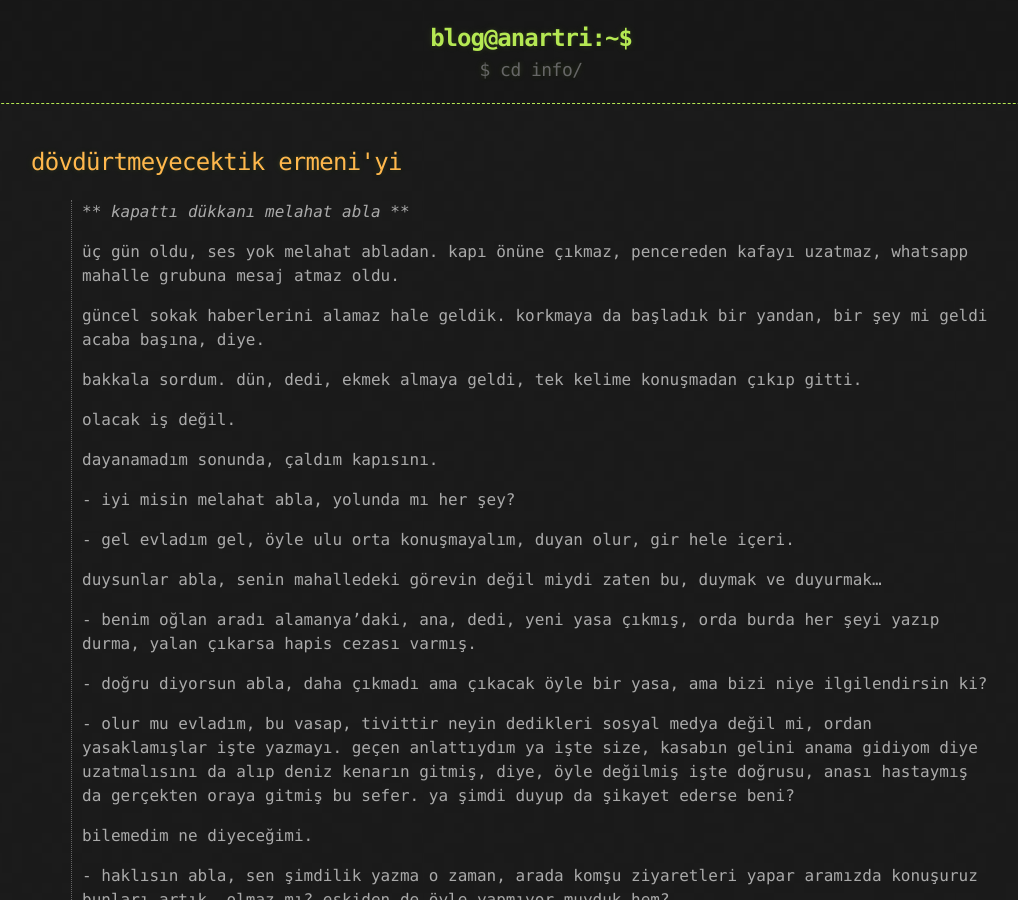
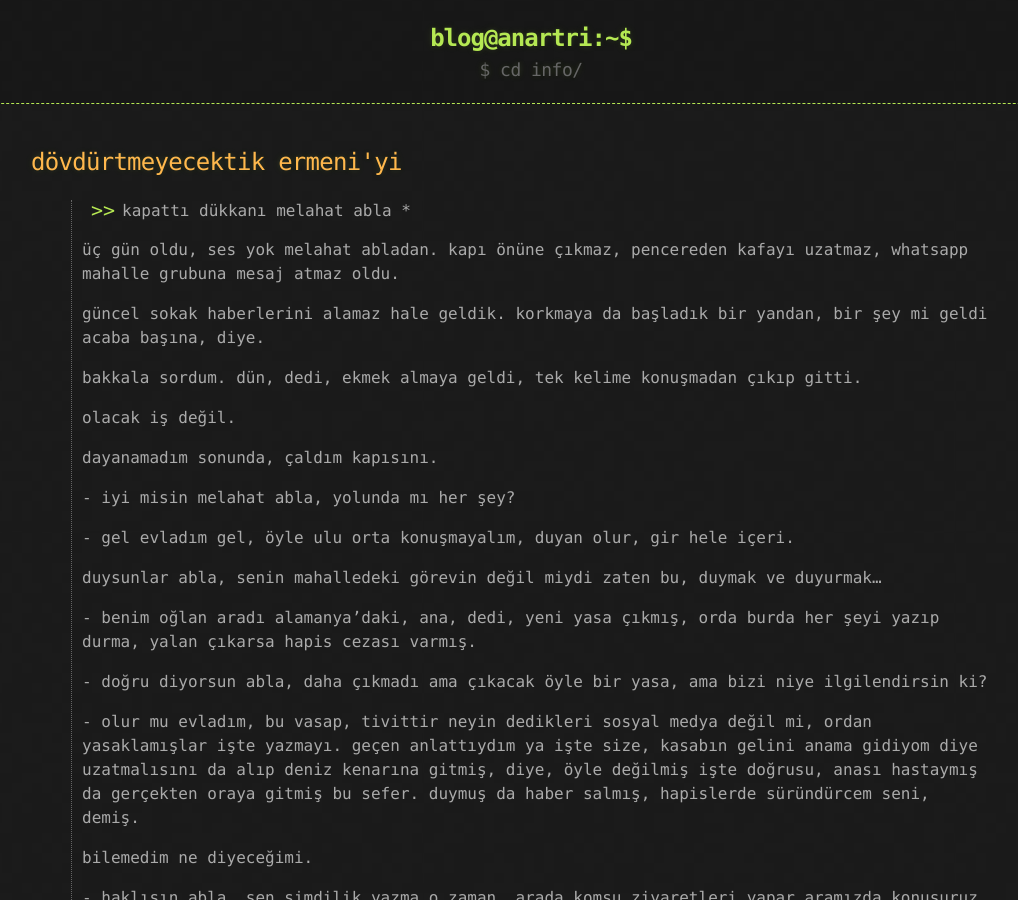
Before and after one commit to lanartri/lanartri.github.io, a Jekyll site: the page built from _posts/2022-05-30-kapatti-dukkani-melahat-abla.md, in a window 1280 px wide and 900 px high. Shown: the whole window, without its empty margins (109-1127 px from the left). Built offline with Jekyll 4.4.1, drawn with Linux system fonts in a browser that asks for light colours.

Commit message:
yeni blog, giriş devam

```diff
--- a/_posts/2022-05-30-kapatti-dukkani-melahat-abla.md
+++ b/_posts/2022-05-30-kapatti-dukkani-melahat-abla.md
@@ -5,7 +5,7 @@ date:   2022-05-31 11:58:00 +0000
 published: true
 categories: gündem
 ---
-> *** kapattı dükkanı melahat abla ***
+> * kapattı dükkanı melahat abla *
 >
 > üç gün oldu, ses yok melahat abladan. kapı önüne çıkmaz, pencereden kafayı uzatmaz, whatsapp mahalle grubuna mesaj atmaz oldu.
 >
@@ -27,7 +27,7 @@ categories: gündem
 >
 > \- doğru diyorsun abla, daha çıkmadı ama çıkacak öyle bir yasa, ama bizi niye ilgilendirsin ki?
 >
-> \- olur mu evladım, bu vasap, tivittir neyin dedikleri sosyal medya değil mi, ordan yasaklamışlar işte yazmayı. geçen anlattıydım ya işte size, kasabın gelini anama gidiyom diye uzatmalısını da alıp deniz kenarın gitmiş, diye, öyle değilmiş işte doğrusu, anası hastaymış da gerçekten oraya gitmiş bu sefer. ya şimdi duyup da şikayet ederse beni?
+> \- olur mu evladım, bu vasap, tivittir neyin dedikleri sosyal medya değil mi, ordan yasaklamışlar işte yazmayı. geçen anlattıydım ya işte size, kasabın gelini anama gidiyom diye uzatmalısını da alıp deniz kenarına gitmiş, diye, öyle değilmiş işte doğrusu, anası hastaymış da gerçekten oraya gitmiş bu sefer. duymuş da haber salmış, hapislerde süründürcem seni, demiş.
 >
 > bilemedim ne diyeceğimi.
 >
```
